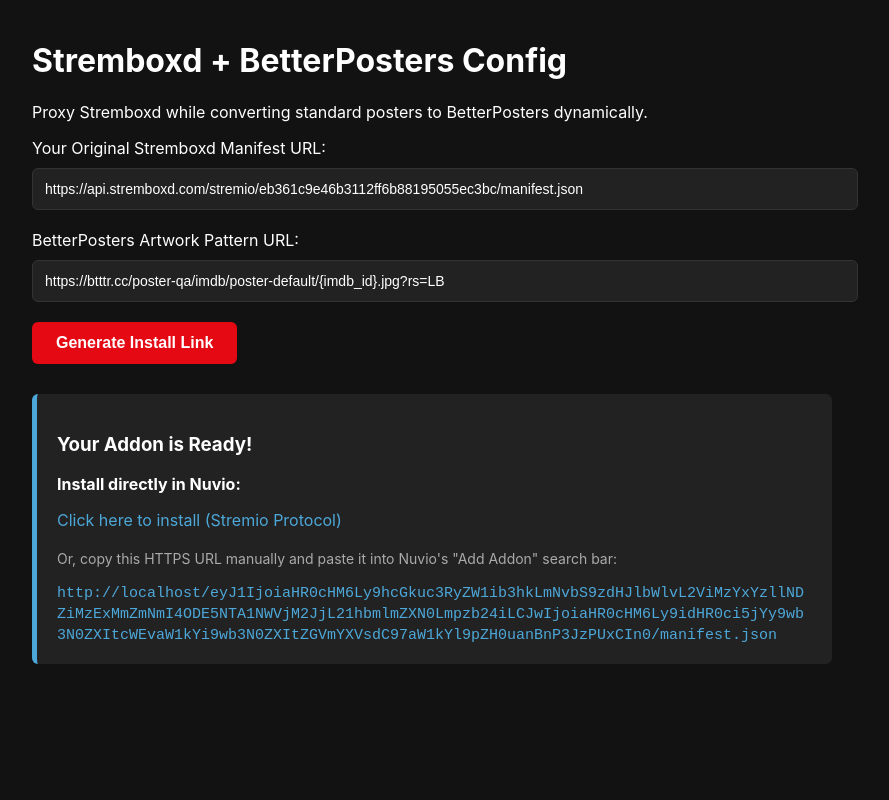
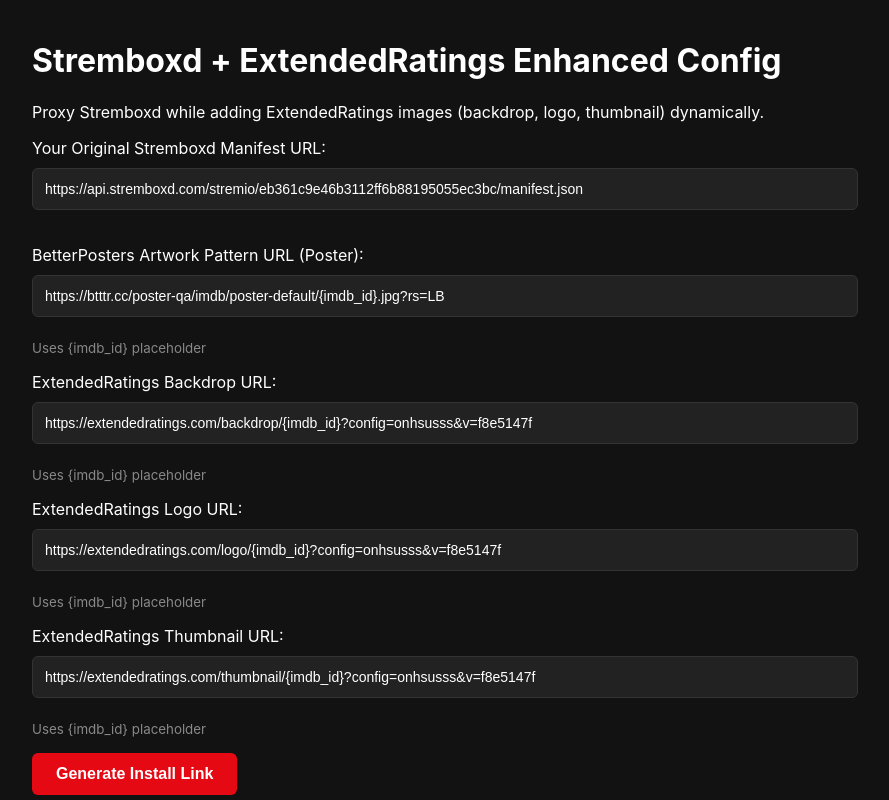
Before and after one commit to onhsus1-jpg/stremboxd-to-nuvio, a website: page index.html in a window 1280 px wide. Both pictures are taken after a click on the button "Generate Install Link". Shown: the top 800 px of the page, without its empty margins (208-1097 px from the left). Drawn offline with Linux system fonts and the light colour scheme.

Commit message:
index.html

```diff
--- a/index.html
+++ b/index.html
@@ -3,7 +3,7 @@
 <head>
     <meta charset="UTF-8">
     <meta name="viewport" content="width=device-width, initial-scale=1.0">
-    <title>Stremboxd + BetterPosters Wrapper</title>
+    <title>Stremboxd + ExtendedRatings Enhanced Wrapper</title>
     <style>
         body { font-family: -apple-system, BlinkMacSystemFont, "Segoe UI", Roboto, Helvetica, Arial, sans-serif; padding: 20px; max-width: 800px; margin: auto; background-color: #121212; color: #fff; }
         input { width: 100%; padding: 12px; margin: 10px 0 20px; border-radius: 6px; border: 1px solid #333; background: #222; color: #fff; font-size: 14px;}
@@ -12,22 +12,49 @@
         .result { margin-top: 30px; padding: 20px; background: #222; border-radius: 6px; word-break: break-all; border-left: 5px solid #4DA8DA; }
         a { color: #4DA8DA; text-decoration: none;}
         a:hover { text-decoration: underline; }
+        .image-preview { margin-top: 15px; padding: 15px; background: #1a1a1a; border-radius: 4px; }
+        .image-preview h4 { margin-top: 0; color: #aaa; }
+        .image-preview .url { color: #4DA8DA; font-size: 12px; }
+        .section { margin-bottom: 15px; }
     </style>
 </head>
 <body>
-    <h1>Stremboxd + BetterPosters Config</h1>
-    <p>Proxy Stremboxd while converting standard posters to BetterPosters dynamically.</p>
+    <h1>Stremboxd + ExtendedRatings Enhanced Config</h1>
+    <p>Proxy Stremboxd while adding ExtendedRatings images (backdrop, logo, thumbnail) dynamically.</p>
 
-    <label>Your Original Stremboxd Manifest URL:</label>
-    <input type="text" id="manifest" value="https://api.stremboxd.com/stremio/eb361c9e46b3112ff6b88195055ec3bc/manifest.json">
+    <div class="section">
+        <label>Your Original Stremboxd Manifest URL:</label>
+        <input type="text" id="manifest" value="https://api.stremboxd.com/stremio/eb361c9e46b3112ff6b88195055ec3bc/manifest.json">
+    </div>
 
-    <label>BetterPosters Artwork Pattern URL:</label>
-    <input type="text" id="pattern" value="https://btttr.cc/poster-qa/imdb/poster-default/{imdb_id}.jpg?rs=LB">
+    <div class="section">
+        <label>BetterPosters Artwork Pattern URL (Poster):</label>
+        <input type="text" id="poster" value="https://btttr.cc/poster-qa/imdb/poster-default/{imdb_id}.jpg?rs=LB">
+        <small style="color: #888;">Uses {imdb_id} placeholder</small>
+    </div>
+
+    <div class="section">
+        <label>ExtendedRatings Backdrop URL:</label>
+        <input type="text" id="backdrop" value="https://extendedratings.com/backdrop/{imdb_id}?config=onhsusss&v=f8e5147f">
+        <small style="color: #888;">Uses {imdb_id} placeholder</small>
+    </div>
+
+    <div class="section">
+        <label>ExtendedRatings Logo URL:</label>
+        <input type="text" id="logo" value="https://extendedratings.com/logo/{imdb_id}?config=onhsusss&v=f8e5147f">
+        <small style="color: #888;">Uses {imdb_id} placeholder</small>
+    </div>
+
+    <div class="section">
+        <label>ExtendedRatings Thumbnail URL:</label>
+        <input type="text" id="thumbnail" value="https://extendedratings.com/thumbnail/{imdb_id}?config=onhsusss&v=f8e5147f">
+        <small style="color: #888;">Uses {imdb_id} placeholder</small>
+    </div>
 
     <button onclick="generate()">Generate Install Link</button>
 
     <div class="result" id="result-box" style="display:none;">
-        <h3>Your Addon is Ready!</h3>
+        <h3>Your Enhanced Addon is Ready!</h3>
         <p><strong>Install directly in Nuvio:</strong></p>
         <p><a id="installLink" href="#">Click here to install (Stremio Protocol)</a></p>
         <p style="margin-top:20px; font-size:14px; color:#aaa;">Or, copy this HTTPS URL manually and paste it into Nuvio's "Add Addon" search bar:</p>
@@ -37,10 +64,23 @@
     <script>
         function generate() {
             const m = document.getElementById('manifest').value.trim();
-            const p = document.getElementById('pattern').value.trim();
-            if (!m || !p) return alert("Both fields are required");
+            const p = document.getElementById('poster').value.trim();
+            const b = document.getElementById('backdrop').value.trim();
+            const l = document.getElementById('logo').value.trim();
+            const t = document.getElementById('thumbnail').value.trim();
 
-            const config = { u: m, p: p };
+            if (!m || !p || !b || !l || !t) {
+                return alert("All fields are required");
+            }
+
+            const config = {
+                u: m,
+                p: p,
+                b: b,
+                l: l,
+                t: t
+            };
+
             // URL-Safe Base64 encoding required for Express routers
             const encoded = btoa(JSON.stringify(config)).replace(/\+/g, '-').replace(/\//g, '_').replace(/=+$/, '');
 
```
